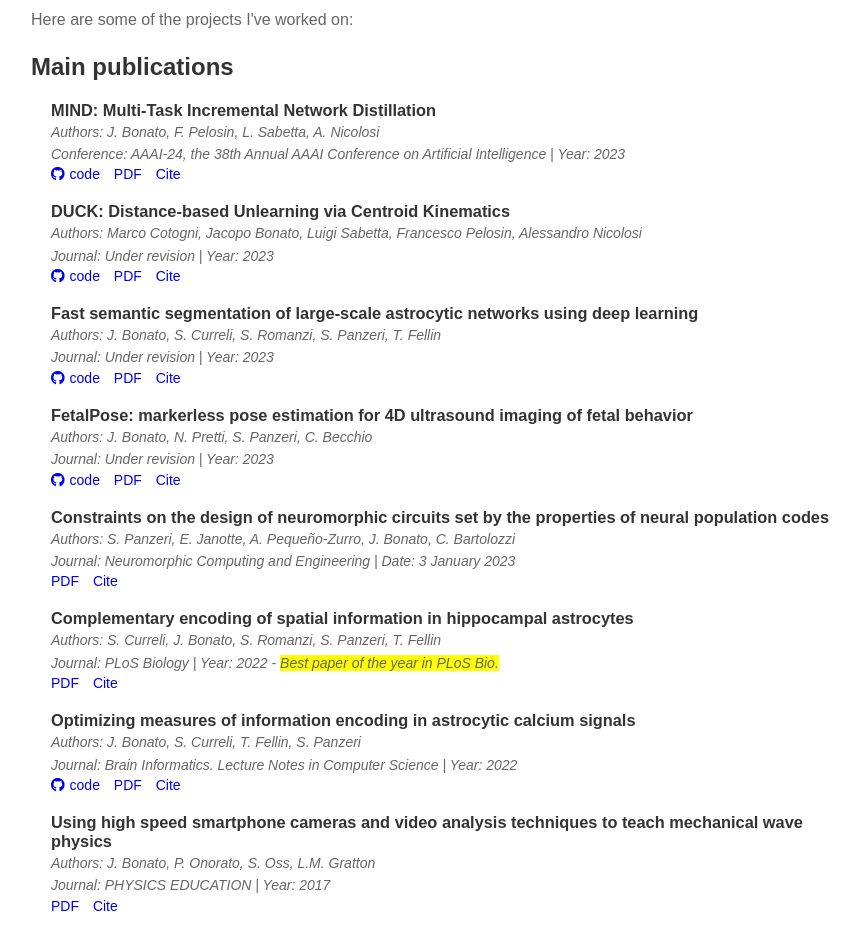
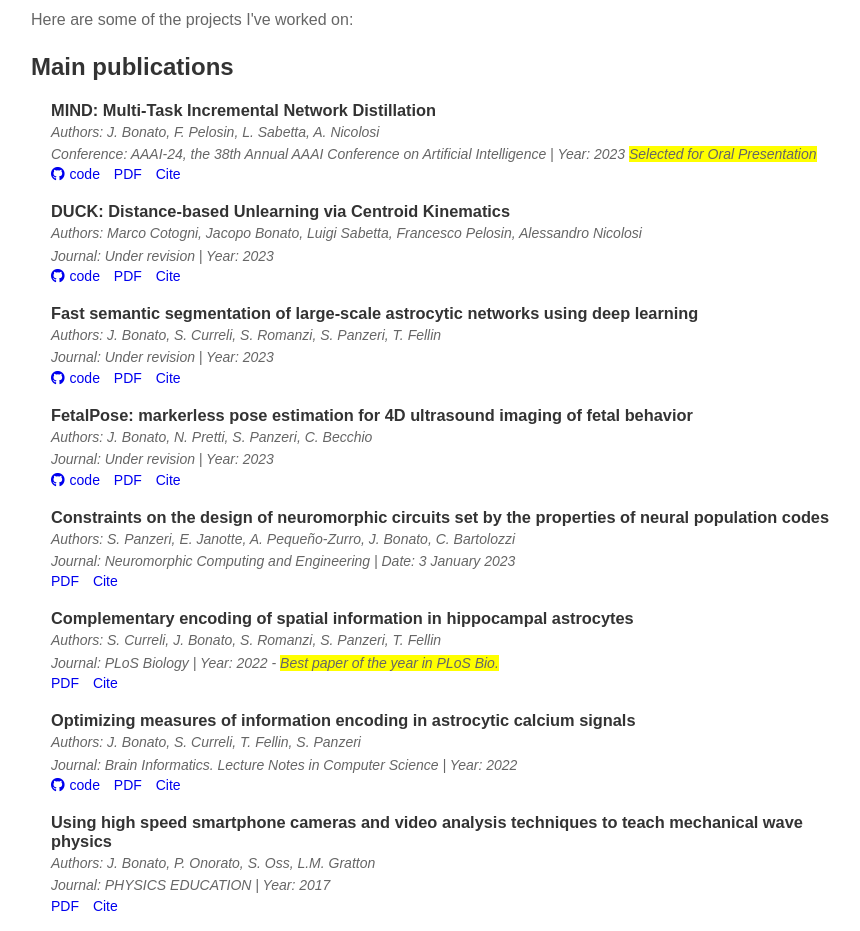
Before and after one commit to jbonato1/jbonato1.github.io, a plain HTML site: page index.html in a window 1280 px wide. Shown: the part 1000-1931 px from the top of the page, without its empty margins (209-1069 px from the left). Drawn offline with Linux system fonts and the light colour scheme.

Commit message:
mind updated

```diff
--- a/index.html
+++ b/index.html
@@ -302,7 +302,7 @@
         <h3>MIND: Multi-Task Incremental Network Distillation</h3>
         <p class="publication-details">
             Authors: J. Bonato, F. Pelosin, L. Sabetta, A. Nicolosi<br>
-            Conference: AAAI-24, the 38th Annual AAAI Conference on Artificial Intelligence | Year: 2023
+            Conference: AAAI-24, the 38th Annual AAAI Conference on Artificial Intelligence | Year: 2023 <span style="background-color: yellow;">Selected for Oral Presentation</span>
         </p>
         <div class="publication-links">
             <a href="https://github.com/Lsabetta/MIND" target="_blank" title="Code">
```
